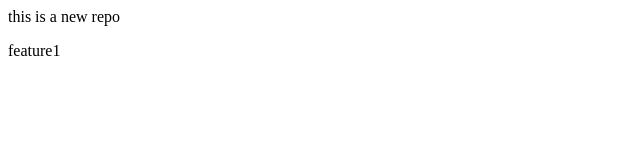
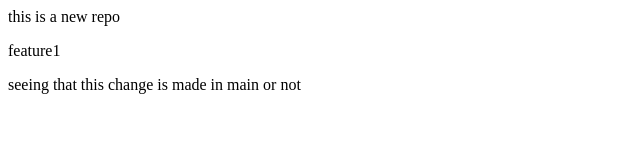
Before and after one commit to kingdhaval/LocalRepo, a plain HTML site: page index.html in a window 1280 px wide. Shown: the whole page, without its empty margins (0-640 px from the left). Drawn offline with Linux system fonts and the light colour scheme.

Commit message:
second change in feature1

```diff
--- a/index.html
+++ b/index.html
@@ -1,2 +1,3 @@
 <p>this is a new repo</p>
 <p>feature1</p>
+<p>seeing that this change is made in main or not</p>
```
